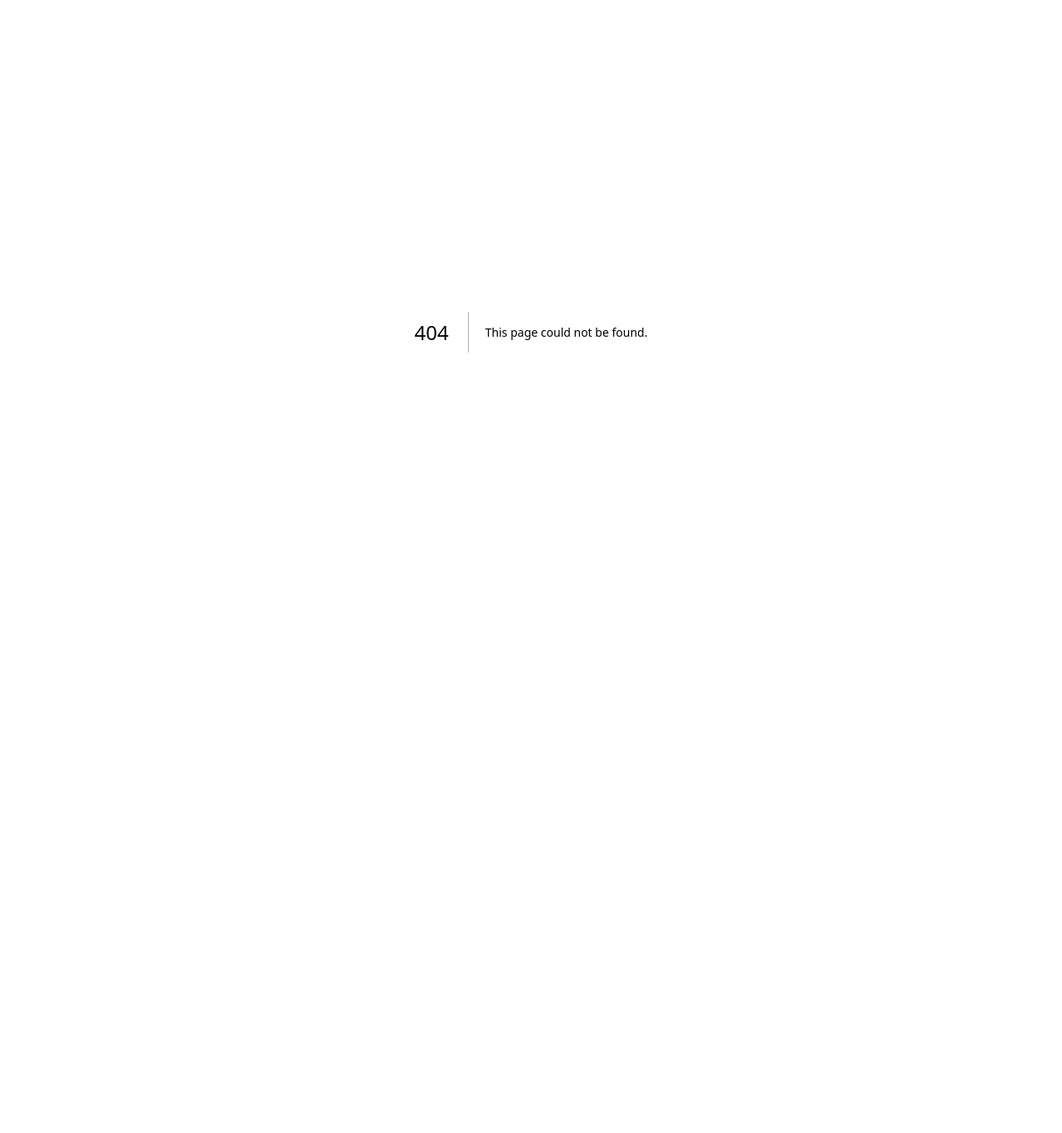
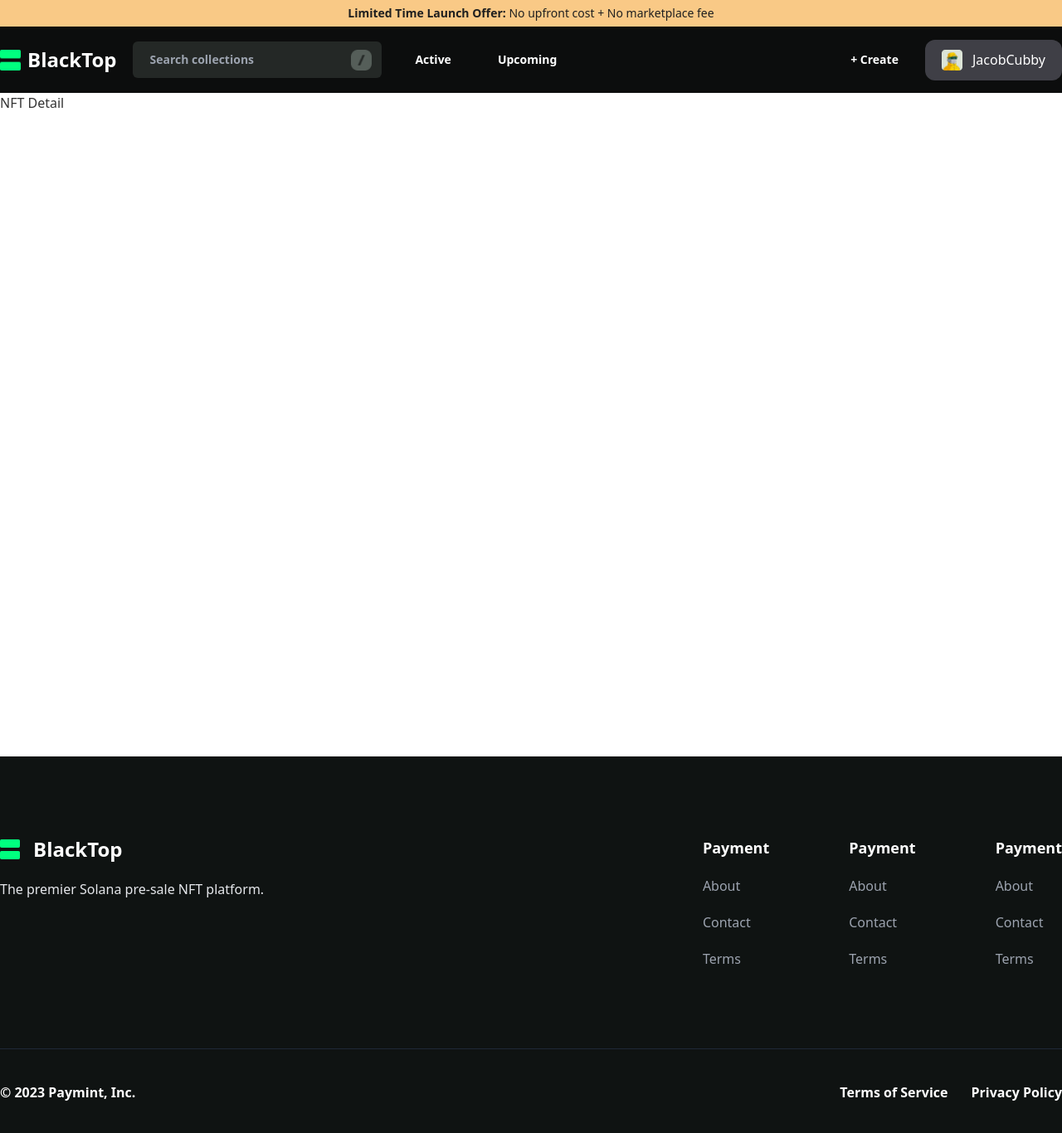
Before and after one commit to shahriarmehedi/black-top-nft-nextjs, a Next.js app: page /nftdetail in a window 1280 px wide. Before the commit this address had no page. Shown: the top 1366 px of the page at 83% size. Before the commit the page ends 800 px from the top, so only its background shows below. Built offline with nearby package versions, Linux system fonts and the light colour scheme.

Commit message:
initializing nftdetail

```diff
--- /dev/null
+++ b/pages/nftdetail.tsx
@@ -0,0 +1,19 @@
+import Head from 'next/head'
+
+import Header from '../components/shared/Header'
+import Footer from '../components/shared/Footer'
+
+export default function nftdetail() {
+    return (
+        <div>
+            <Head>
+                <title>BlackTop</title>
+                <link rel="icon" href="/favicon.ico" />
+            </Head>
+
+            <Header />
+            <h1 className='min-h-screen'>NFT Detail</h1>
+            <Footer />
+        </div>
+    )
+}
```
